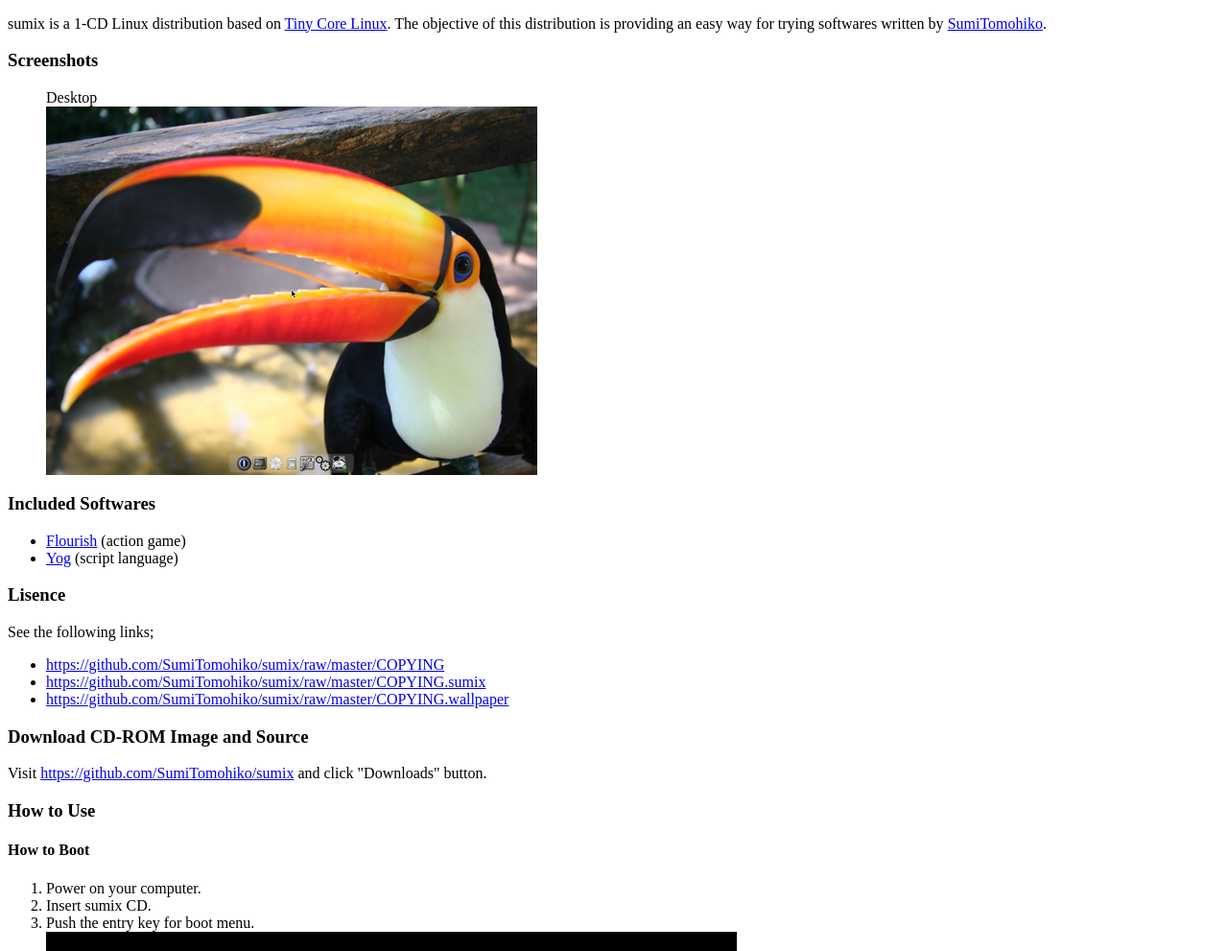
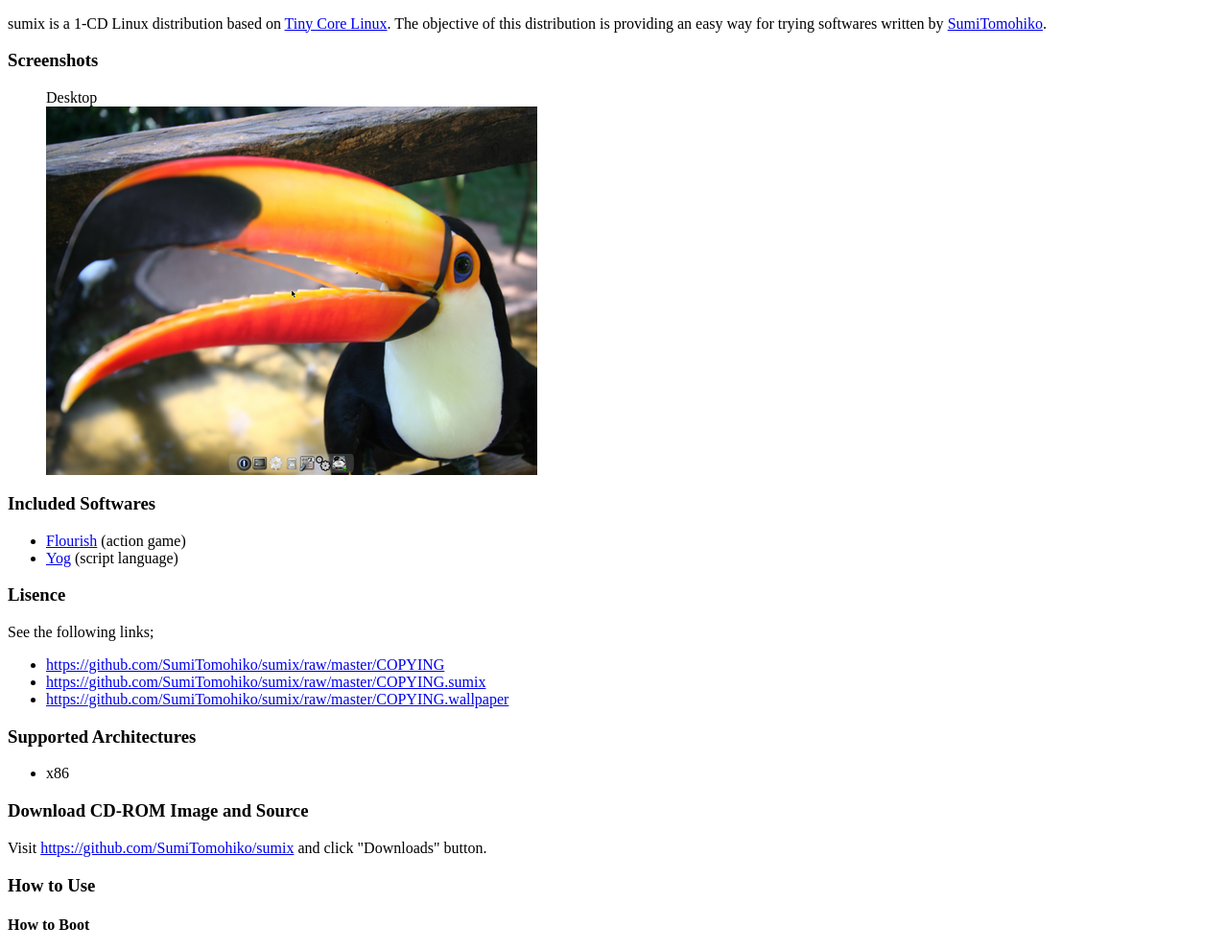
Before and after one commit to SumiTomohiko/sumix, a plain HTML site: page doc/index.html in a window 1280 px wide. Shown: the part 80-1071 px from the top of the page at 96% size. Drawn offline with Linux system fonts and the light colour scheme.

Commit message:
Added "Supported Architecutres" section in the documentation.

```diff
--- a/doc/index.html
+++ b/doc/index.html
@@ -39,6 +39,10 @@
             <li><a href="https://github.com/SumiTomohiko/sumix/raw/master/COPYING.wallpaper">https://github.com/SumiTomohiko/sumix/raw/master/COPYING.wallpaper</a></li>
           </ul>
         </p>
+      </section>
+      <section>
+        <h1>Supported Architectures</h1>
+        <ul><li>x86</li></ul>
       </section>
       <section>
         <h1>Download CD-ROM Image and Source</h1>
```
